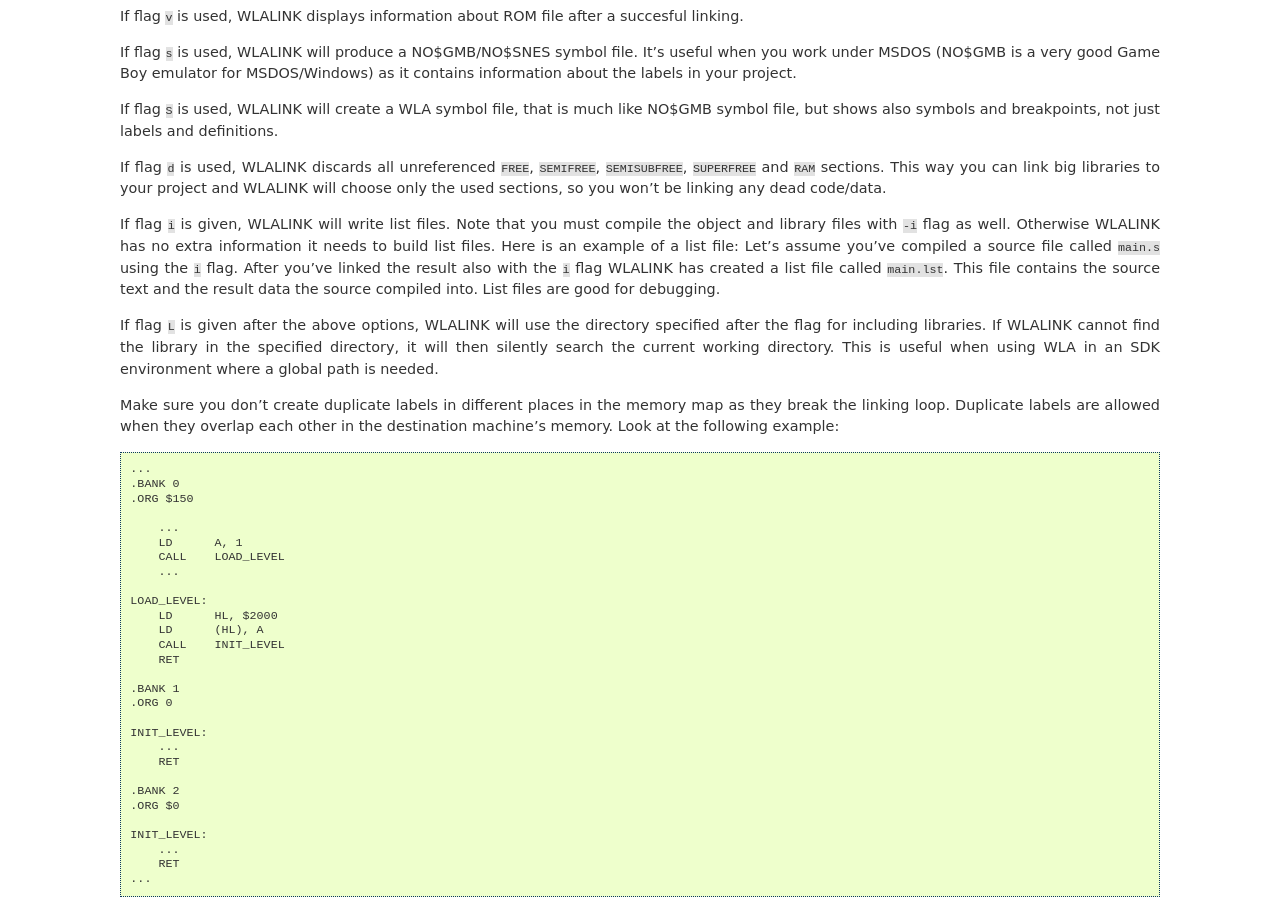
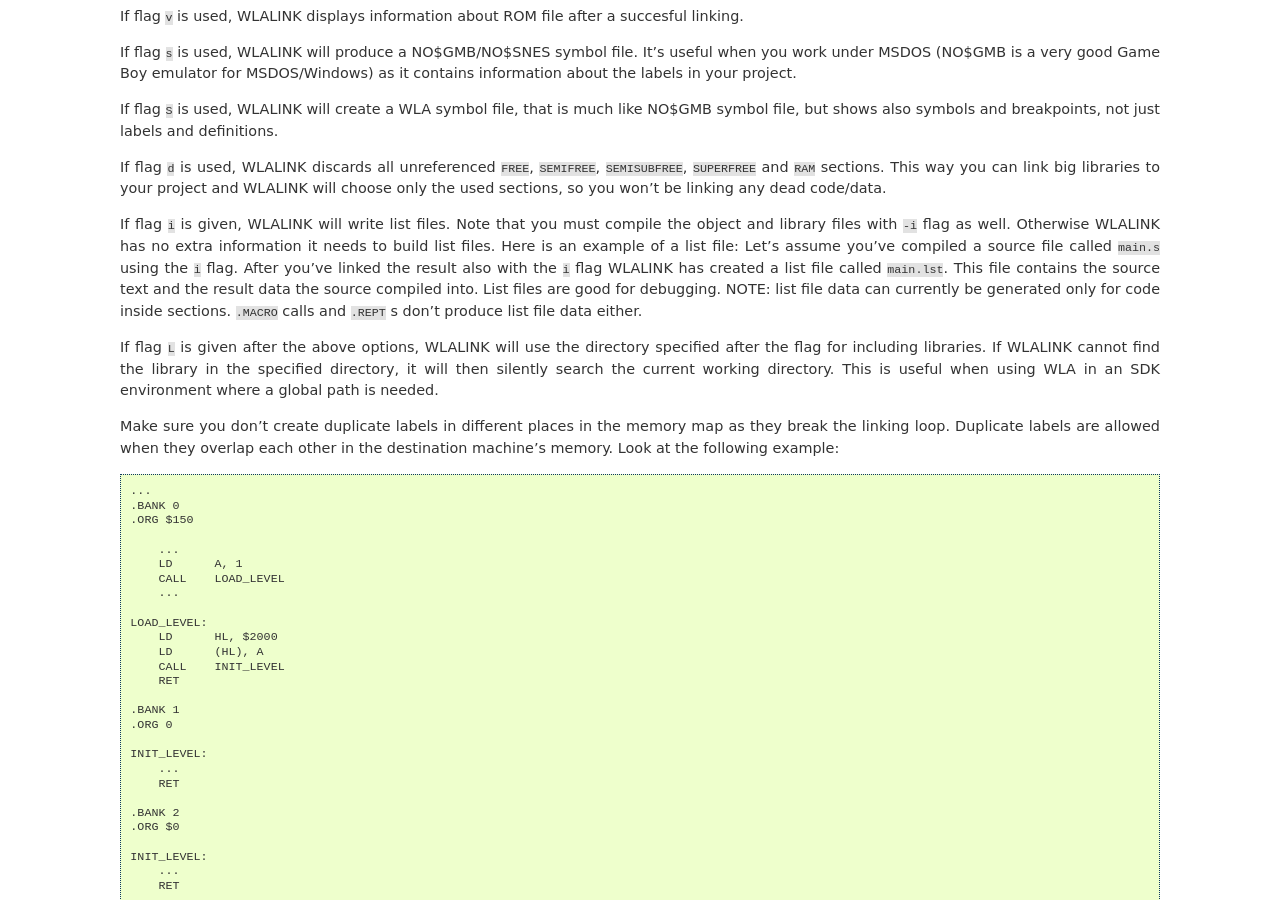
Before and after one commit to vhelin/wla-dx, a Sphinx documentation site: the page built from doc/linking.rst, in a window 1280 px wide and 900 px high, scrolled down 1317 px. Built offline with Sphinx 7.4.7, drawn with Linux system fonts in a browser that asks for light colours.

Commit message:
Added a note about list file generation.

```diff
--- a/doc/linking.rst
+++ b/doc/linking.rst
@@ -94,7 +94,9 @@ example of a list file: Let's assume you've compiled a source file called
 ``main.s`` using the ``i`` flag. After you've linked the result also with the
 ``i`` flag WLALINK has created a list file called ``main.lst``. This file
 contains the source text and the result data the source compiled into. List
-files are good for debugging.
+files are good for debugging. NOTE: list file data can currently be generated
+only for code inside sections. ``.MACRO`` calls and ``.REPT`` s don't produce
+list file data either.
 
 If flag ``L`` is given after the above options, WLALINK will use the
 directory specified after the flag for including libraries. If WLALINK
```
